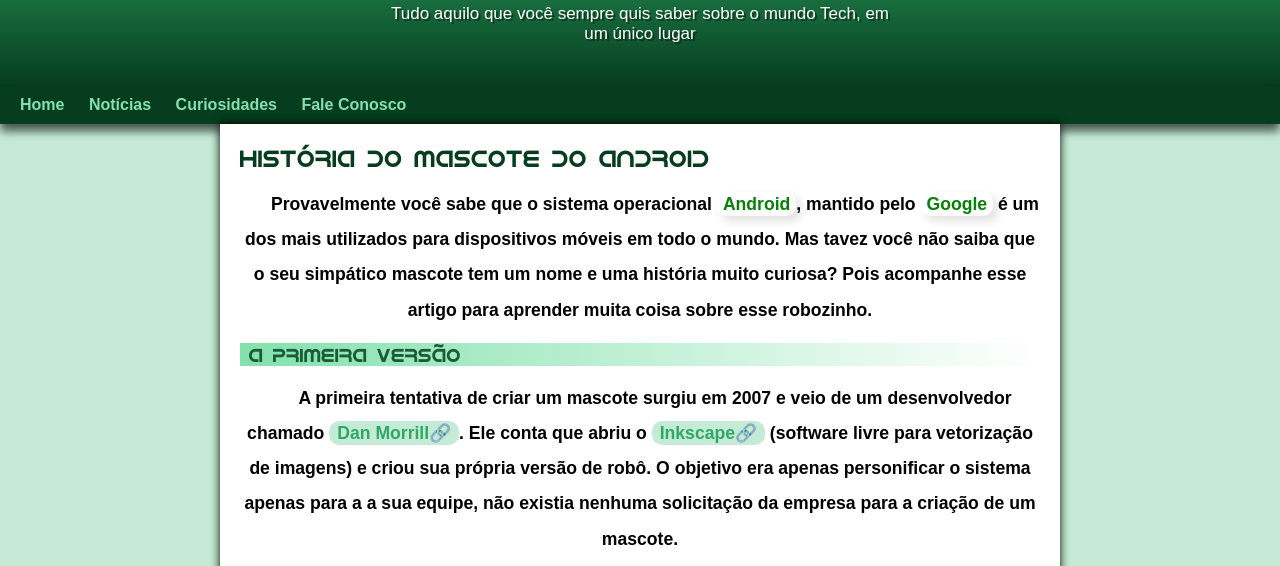
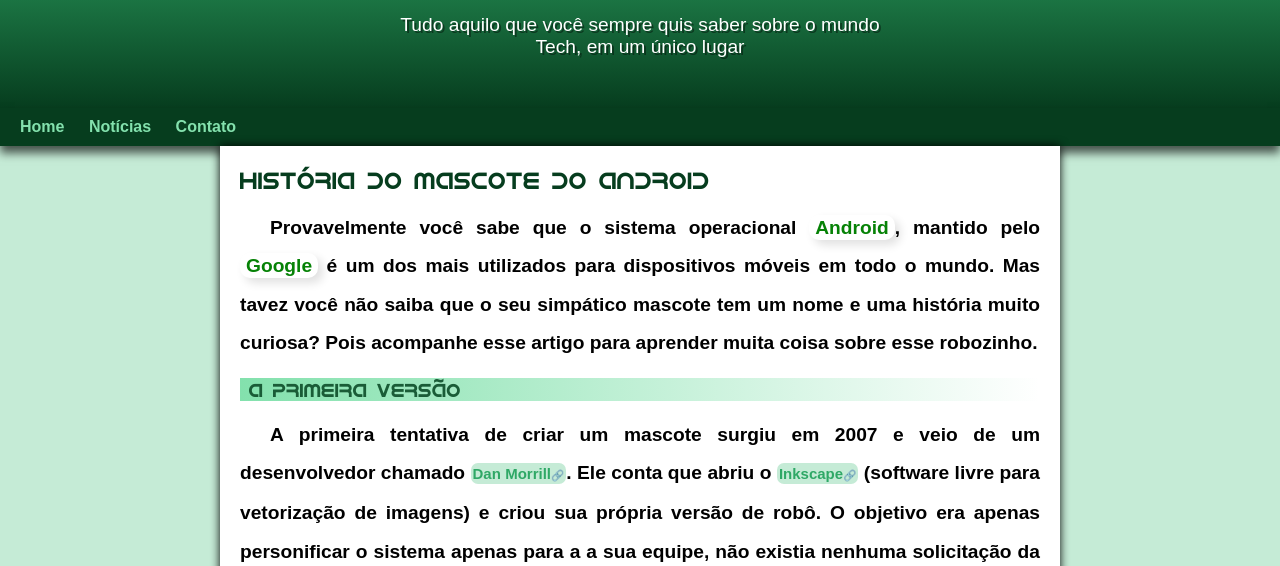
Before and after one commit to helderruiz/projeto-android, a plain HTML site: page index.html in a window 1280 px wide. Shown: the part 104-670 px from the top of the page. Drawn offline with Linux system fonts and the light colour scheme; a web font is replaced by a local one.

Commit message:
Problema de padding corrigido

```diff
--- a/estilo/style.css
+++ b/estilo/style.css
@@ -40,6 +40,7 @@
 /*Colocando emoji link externo*/
 a.externo::after {
     content: '\1F517';
+    font-size: 0.7em;
 }
 
 header {
@@ -54,17 +55,19 @@
     color: white;
     font-family: var(--font-destaque);
     font-size: 40px;
+    padding-bottom: 10px;
     margin-bottom: 20px;
     text-shadow: 2px 2px 0px rgba(0, 0, 0, 0.861);
 }
 
 header > p {
     font-family: var(--font-padrao);
-    font-size: 17px;
+    font-size: 1.2em;
     color: white;
     max-width: 500px;
     padding-right: 10px;
     padding-left: 10px;
+    padding-bottom: 50px;
     margin: auto;
     text-shadow: 2px 2px 0px rgba(0, 0, 0, 0.418);
 }
@@ -166,10 +169,11 @@
 main a {
     text-decoration: none;
     font-weight: bolder;
+    font-size: 15px;
     color: var(--cor3);
     background-color: var(--cor0);
-    padding: 2px 8px;
-    border-radius: 10px;
+    padding: 2px 2px;
+    border-radius: 7px;
 }
 
 main a:hover {
@@ -179,7 +183,9 @@
 
 aside {
     background-color: var(--cor1);
-    padding: 10px;
+    font-size: 15px;
+    text-align: justify;
+    padding: 9px;
     border-radius: 10px;
     box-shadow: 3px 3px 15px rgba(0, 0, 0, 0.553);
     border: 1px solid var(--cor5);
@@ -199,9 +205,13 @@
     columns: 2;
 }
 
+.history {
+
+}
+
 article p {
-    text-align: center;
     font-weight: bold;
+    font-size: 120%;
 }
 
 footer {
--- a/index.html
+++ b/index.html
@@ -16,8 +16,7 @@
     <nav>
         <a href="#">Home</a>
         <a href="#">Notícias</a>
-        <a href="#">Curiosidades</a>
-        <a href="#">Fale Conosco</a>
+        <a href="#">Contato</a>
     </nav>
     <main>
         <article>
@@ -27,7 +26,7 @@
 
             <h2>A primeira versão</h2>
 
-            <p>A primeira tentativa de criar um mascote surgiu em 2007 e veio de um desenvolvedor chamado <a href="https://androidcommunity.com/dan-morrill-shows-us-the-android-mascot-that-almost-was-20130103/" target="_blank" class="externo">Dan Morrill</a>. Ele conta que abriu o <a href="https://inkscape.org/pt-br/" target="_blank" class="externo">Inkscape</a> (software livre para vetorização de imagens) e criou sua própria versão de robô. O objetivo era apenas personificar o sistema apenas para a a sua equipe, não existia nenhuma solicitação da empresa para a criação de um mascote.</p>
+            <p>A primeira tentativa de criar um mascote surgiu em 2007 e veio de um desenvolvedor chamado <a href="https://androidcommunity.com/dan-morrill-shows-us-the-android-mascot-that-almost-was-20130103/" target="_blank" class="externo"><span class="ajuste-tamanh-fonte-link">Dan Morrill</span></a>. Ele conta que abriu o <a href="https://inkscape.org/pt-br/" target="_blank" class="externo"><span class="ajuste-tamanh-fonte-link">Inkscape</span></a> (software livre para vetorização de imagens) e criou sua própria versão de robô. O objetivo era apenas personificar o sistema apenas para a a sua equipe, não existia nenhuma solicitação da empresa para a criação de um mascote.</p>
 
             <picture>
                 <source media="(max-width: 550px)" srcset="imagens\dan-droids-pq.png">
@@ -38,7 +37,7 @@
 
             <h2>Surge um novo mascote</h2>
 
-            <p>A ideia de ter um mascote foi amadurecendo e a missão foi passada para uma profissional da área. A ilustradora Russa <a href="https://www.irinablok.com/" target="_blank" class="externo">Irina Blok</a>, também funcionária do Google, ficou com a missão de representar o pequeno robô de uma maneira mais agradável.</p>
+            <p>A ideia de ter um mascote foi amadurecendo e a missão foi passada para uma profissional da área. A ilustradora Russa <a href="https://www.irinablok.com/" target="_blank" class="externo"><span class="ajuste-tamanh-fonte-link">Irina Blok</span></a>, também funcionária do Google, ficou com a missão de representar o pequeno robô de uma maneira mais agradável.</p>
 
             <picture>
                 <source media="(max-width: 550px)" srcset="imagens/irina-blok-pq.jpg">
@@ -79,7 +78,7 @@
 
                 <p>Infelizmente, o <strong>Android Q</strong> não existiu, pois o Google resolveu pôr fim a essa divertida prática e começou a usar numerações, o que deu origem ao Android 10.</p>
 
-                <p>Acesse aqui o site <a href="https://www.android.com/enterprise/" target="_blank" class="externo">Android History</a> para conhecer a sequência das versões "adocicadas" e o que cada uma trouxe para o sistema Android.</p>
+                <p class="history">Acesse aqui o site <a href="https://www.android.com/enterprise/" target="_blank" class="externo">Android History</a> para conhecer a sequência das versões "adocicadas" e o que cada uma trouxe para o sistema Android.</p>
             </aside>
 
 
```
